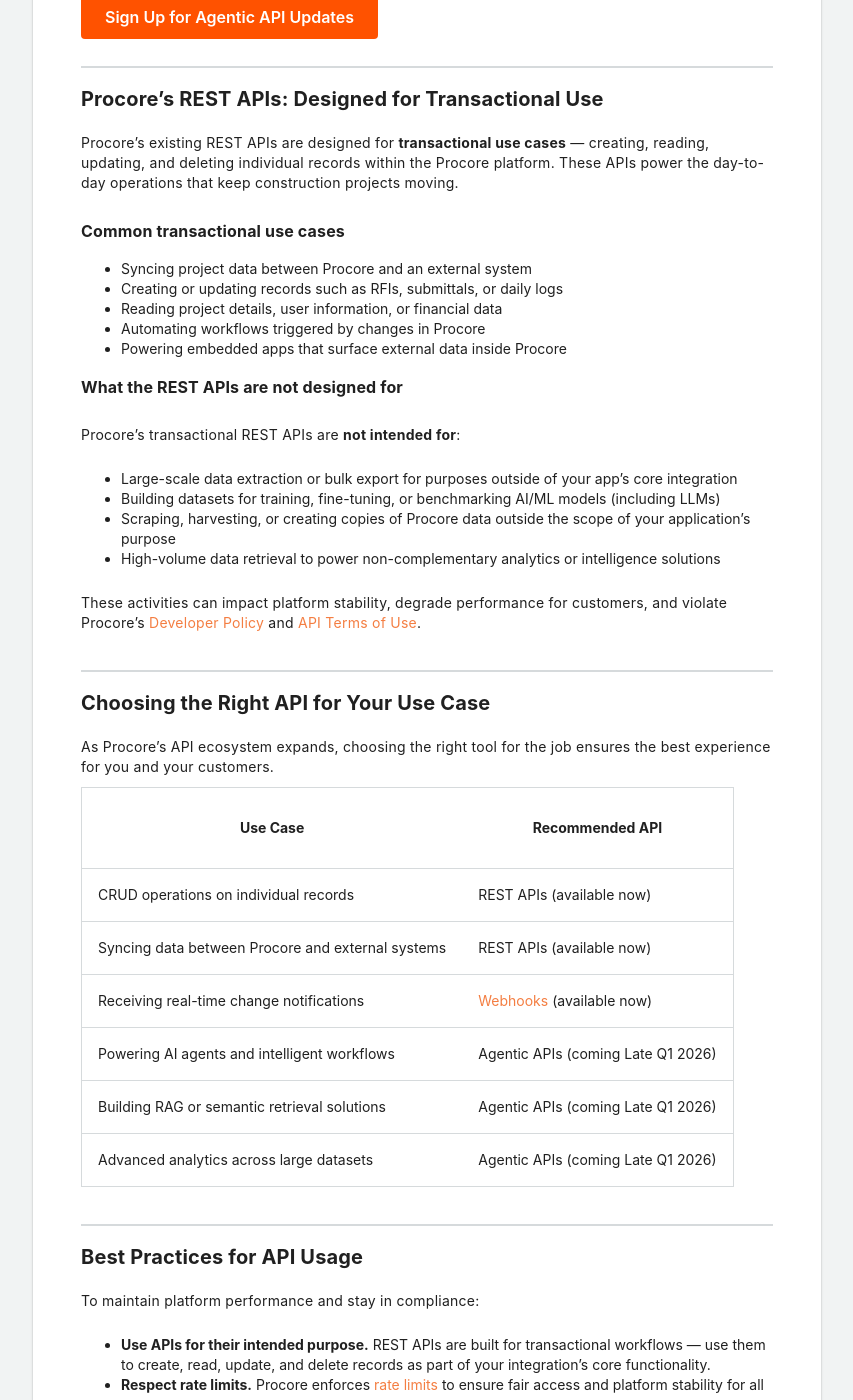
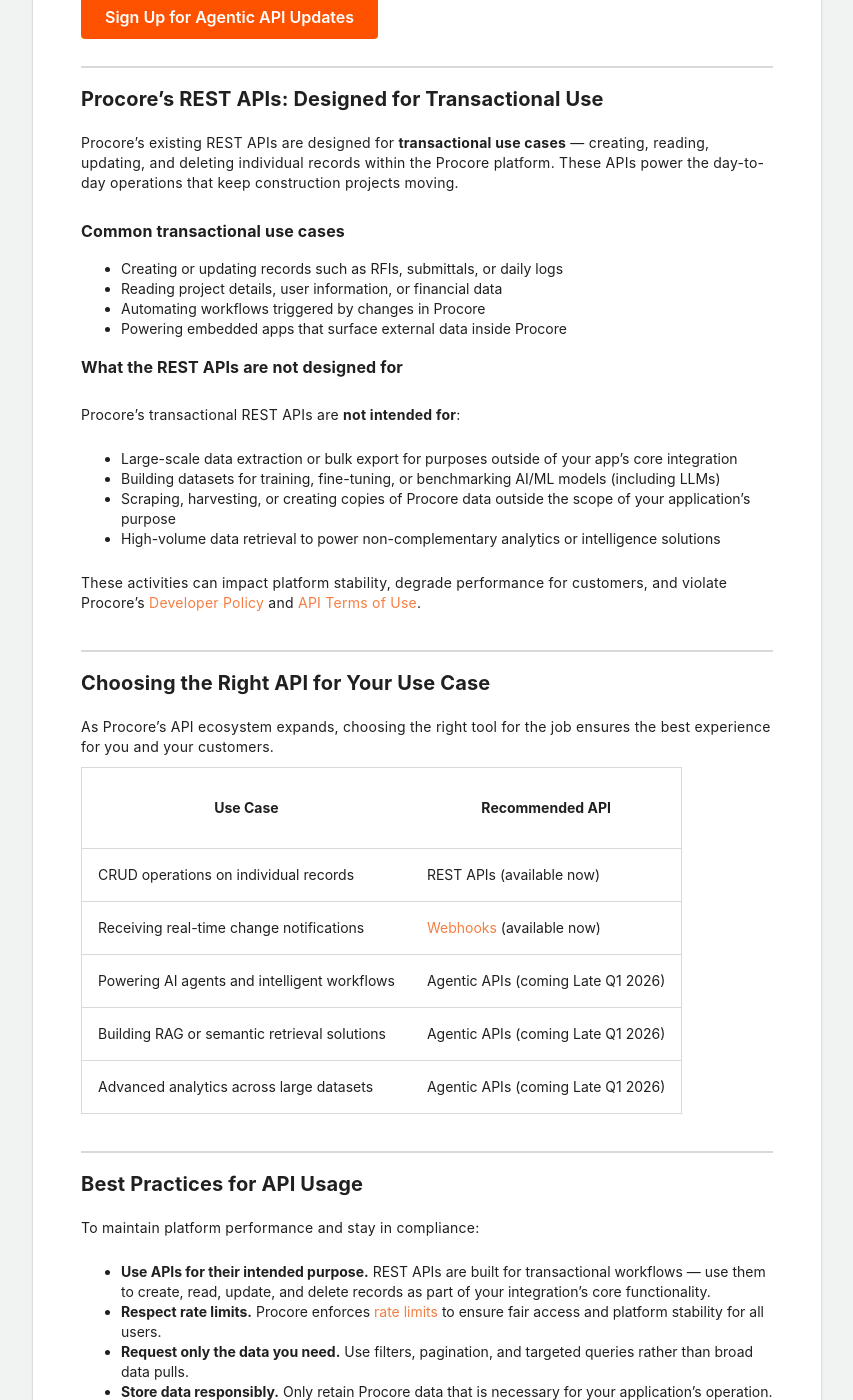
Before and after one commit to procore/documentation, a Jekyll site: the page built from platform_concepts/api_usage_guidelines.md, in a window 1280 px wide and 1400 px high, scrolled down 778 px. Shown: the whole window, without its empty margins (411-1264 px from the left). Built offline with Jekyll 4.4.1, drawn with Linux system fonts in a browser that asks for light colours; comment, search, counter and statistics services are not loaded.

Commit message:
Remove data syncing references from API usage guidelines (#336)
Syncing data between Procore and external systems is not a recommended
use case to highlight for REST APIs, so removing these references from
the transactional use cases list and the comparison table.

Made-with: Cursor

```diff
--- a/platform_concepts/api_usage_guidelines.md
+++ b/platform_concepts/api_usage_guidelines.md
@@ -31,7 +31,6 @@ With Agentic APIs, partners and developers will be able to build intelligent sol
 Procore's existing REST APIs are designed for **transactional use cases** — creating, reading, updating, and deleting individual records within the Procore platform. These APIs power the day-to-day operations that keep construction projects moving.
 
 ### Common transactional use cases
-- Syncing project data between Procore and an external system
 - Creating or updating records such as RFIs, submittals, or daily logs
 - Reading project details, user information, or financial data
 - Automating workflows triggered by changes in Procore
@@ -54,7 +53,6 @@ As Procore's API ecosystem expands, choosing the right tool for the job ensures
 | Use Case | Recommended API |
 |----------|----------------|
 | CRUD operations on individual records | REST APIs (available now) |
-| Syncing data between Procore and external systems | REST APIs (available now) |
 | Receiving real-time change notifications | <a href="{{ site.url }}{{ site.baseurl }}{% link plan_your_app/webhooks.md %}">Webhooks</a> (available now) |
 | Powering AI agents and intelligent workflows | Agentic APIs (coming Late Q1 2026) |
 | Building RAG or semantic retrieval solutions | Agentic APIs (coming Late Q1 2026) |
```
